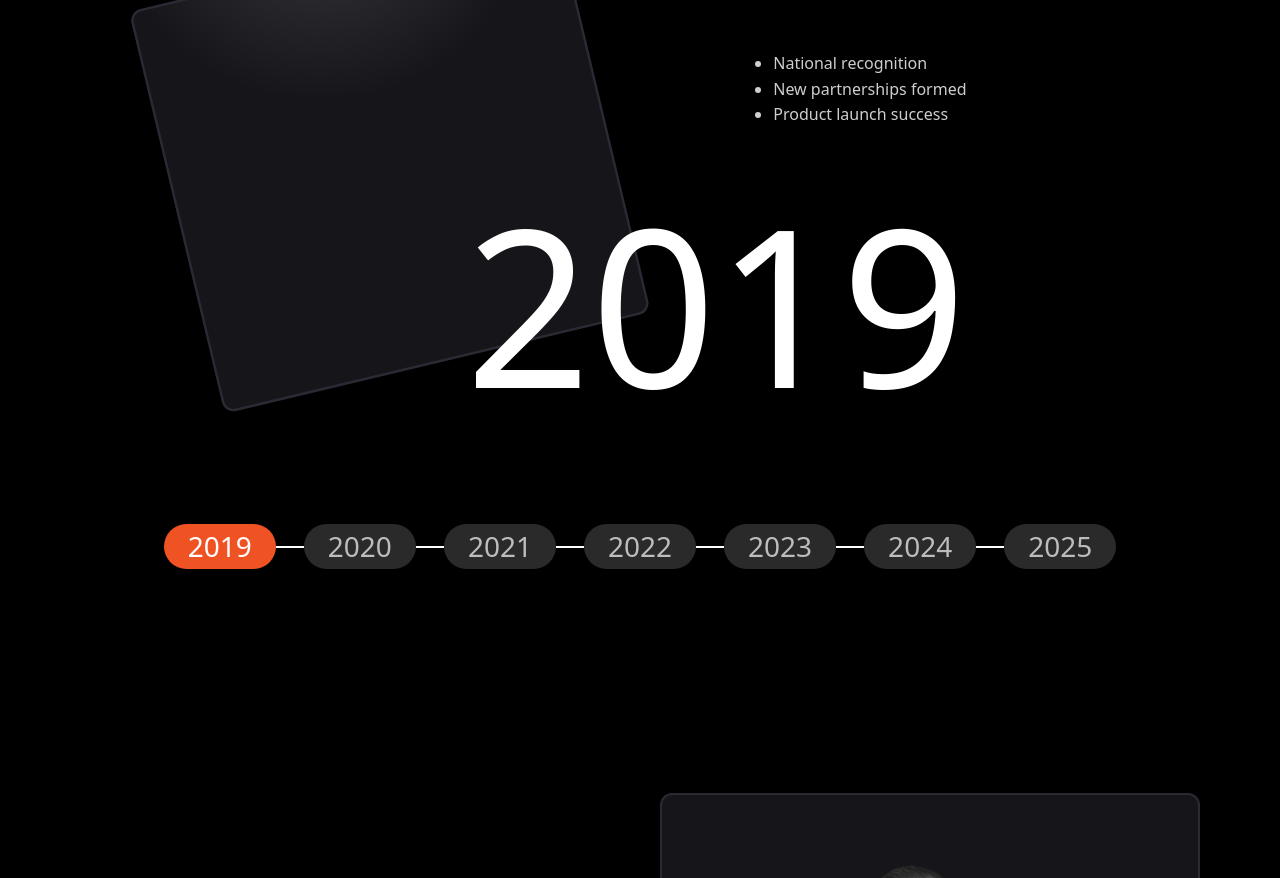
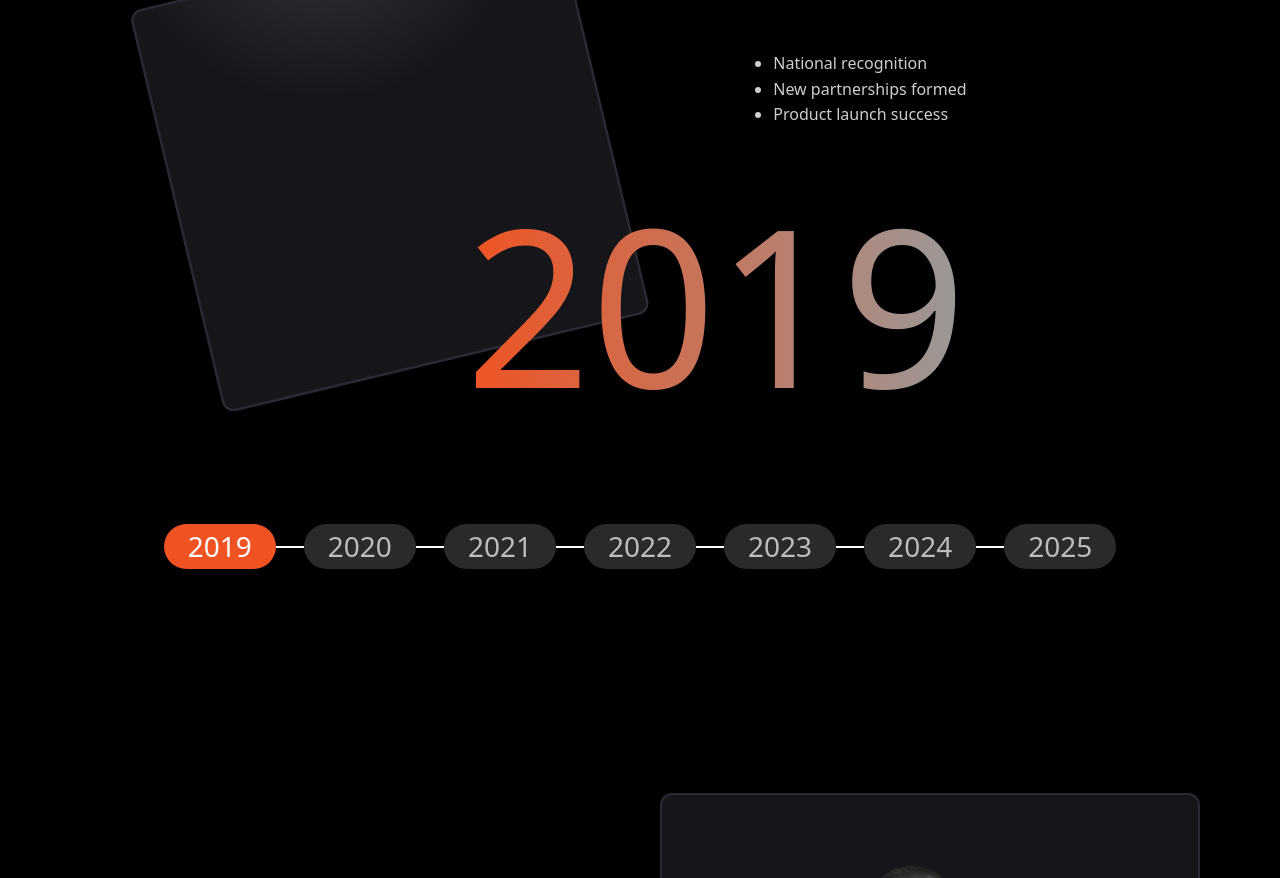
Before and after one commit to zeeshan-techionik/techionik-webiste, a Next.js app: page /about in a window 1280 px wide. Shown: the part 1320-2198 px from the top of the page. Built offline with nearby package versions, Linux system fonts and the light colour scheme.

Commit message:
add linear primary color for using in Journey section

```diff
--- a/app/globals.css
+++ b/app/globals.css
@@ -50,6 +50,14 @@
     rgba(240, 83, 35, 0.6) 0%,
     rgba(138, 48, 20, 0) 100%
   );
+
+  /* Linear gradient background */
+  --linear-primary: linear-gradient(
+    90deg,
+    rgba(240, 83, 35, 1) 0%,
+    rgba(153, 153, 153, 1) 100%
+  );
+
 }
 
 /* =========================
@@ -158,6 +166,16 @@ h6 {
 
 .text-muted { color: var(--color-muted); }
 .text-foreground { color: var(--color-text); }
+
+/* Linear Gradient for Number*/
+@layer utilities {
+  .text-linear-primary {
+    background: linear-gradient(90deg, #F05323 0%, #999999 100%);
+    -webkit-background-clip: text;
+    background-clip: text;
+    color: transparent;
+  }
+}
 
 /* =========================
    SHADOW UTILITIES
```
